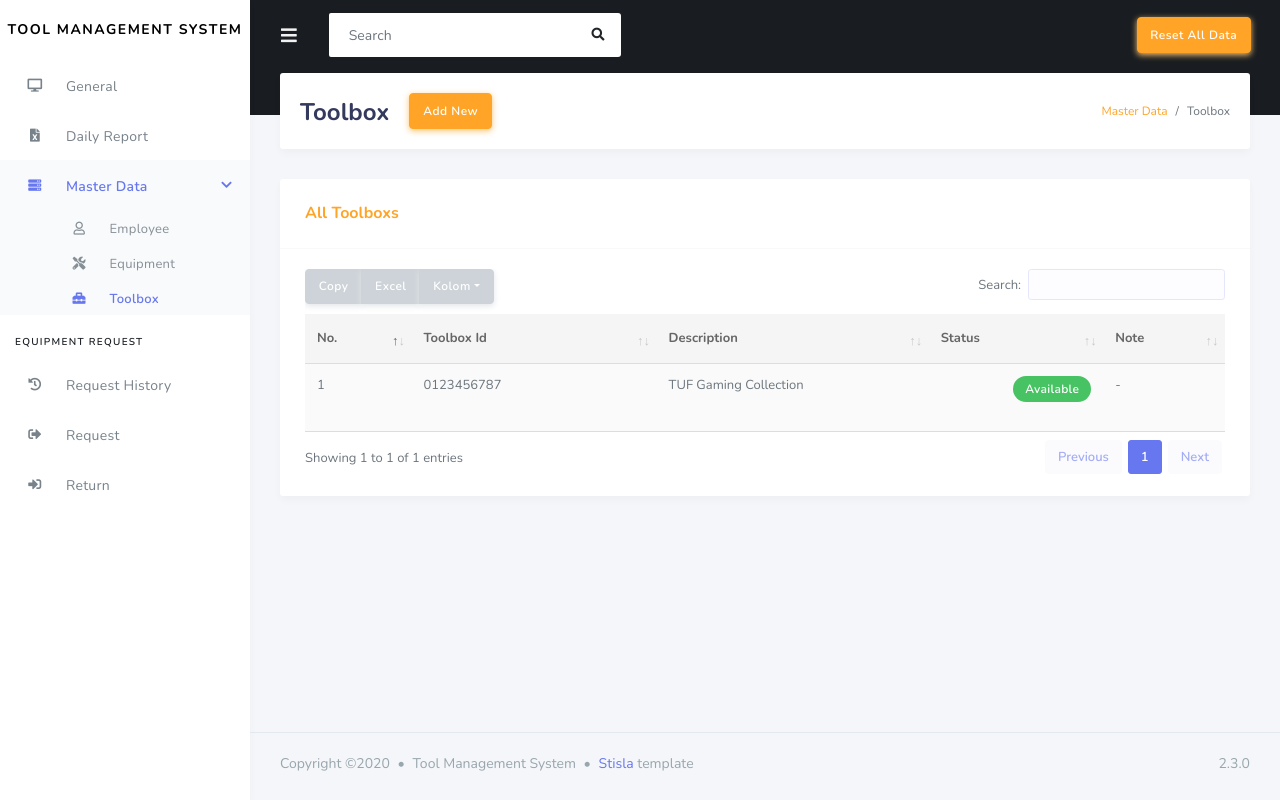
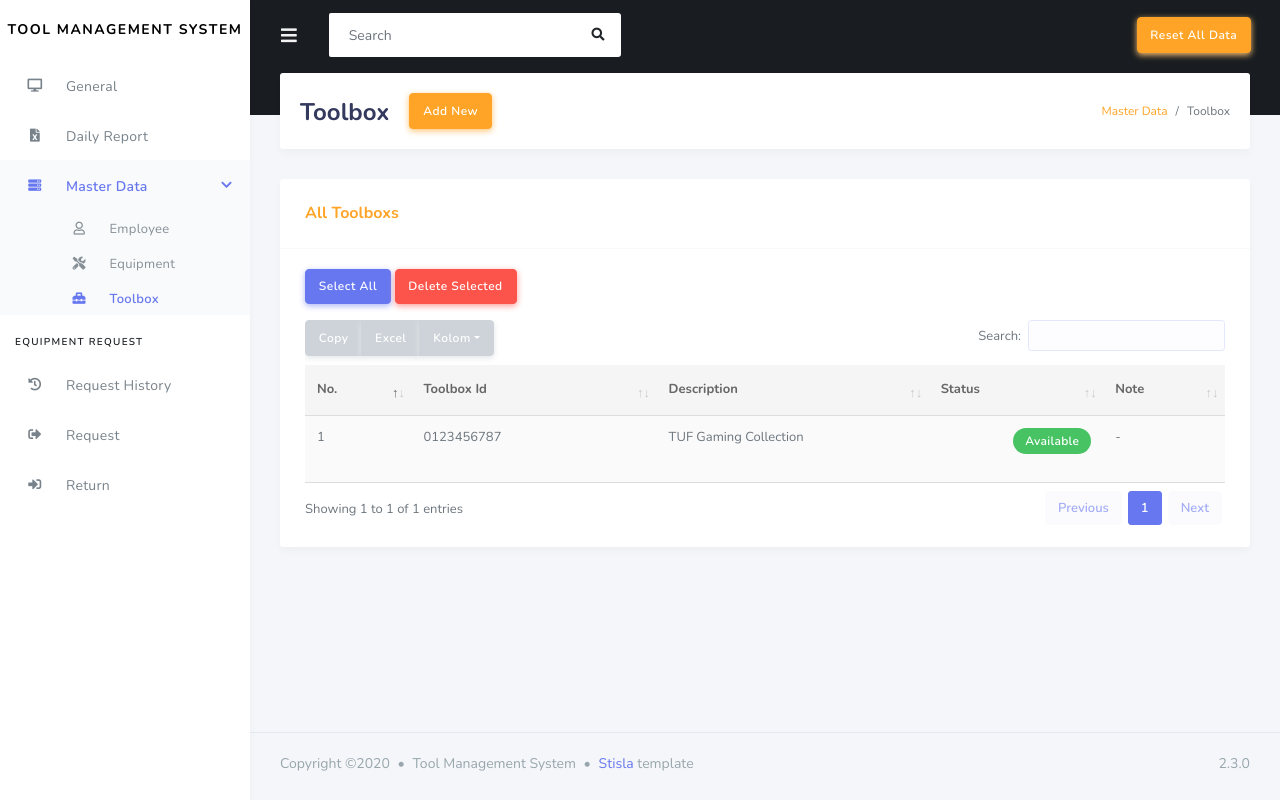
Before and after one commit to iqbaleff214/k3tab-tool-management-system, a CodeIgniter app: page /archived/index.php/toolbox/index in a window 1280 px wide. Run offline with CodeIgniter, Linux system fonts and the light colour scheme; data comes from the database, SQL or seed files in the repository; some libraries are stand-ins or nearby versions.

Commit message:
Toolbox delete multiple selected row

```diff
--- a/application/controllers/Toolbox.php
+++ b/application/controllers/Toolbox.php
@@ -11,16 +11,19 @@ class Toolbox extends CI_Controller
 
     public function index()
     {
-        $cari = $this->input->post('cari');
+        if ( !empty($_SERVER['HTTP_X_REQUESTED_WITH']) && strtolower($_SERVER['HTTP_X_REQUESTED_WITH']) == 'xmlhttprequest' )
+        {
+            $ids = $this->input->post('ids');
+            $result = true;
+            foreach ($ids as $id) $result = $result AND $this->toolbox->delete($id);
+            echo $result;
+            return $result;
+        }
+
         $data['title'] = "Toolbox";
         $data['sidebar'] = "Toolbox";
+        $data['toolboxs'] = $this->toolbox->getAll();
 
-        if ($cari) {
-            $data['toolboxs'] = $this->toolbox->getAll($cari);
-            $data['keyword'] = $cari;
-        } else {
-            $data['toolboxs'] = $this->toolbox->getAll();
-        }
         $this->load->view('layout/header', $data);
         $this->load->view('layout/navbar');
         $this->load->view('layout/sidebar');
--- a/application/views/toolbox/index.php
+++ b/application/views/toolbox/index.php
@@ -26,8 +26,13 @@
                         </div>
                         <div class="card-body">
 
+                            <button class="btn btn-primary" id="select-all">Select All</button>
+                            <button class="btn btn-danger" id="delete-all">Delete Selected</button>
+
+                            <div class="clearfix mb-3"></div>
+
                             <div class="table-responsive">
-                                <table class="table table-striped" id="table4">
+                                <table class="table table-striped" id="table1">
                                     <thead>
                                         <tr>
                                             <th>No.</th>
@@ -40,7 +45,7 @@
                                     <tbody>
                                         <?php $no=1; ?>
                                         <?php foreach ($toolboxs as $toolbox) : ?>
-                                            <tr>
+                                            <tr data-id="<?= $toolbox['id'] ?>">
                                                 <td><?= $no++; ?></td>
                                                 <td><?php echo $toolbox['id']; ?>
                                                     <div class="table-links">
```
